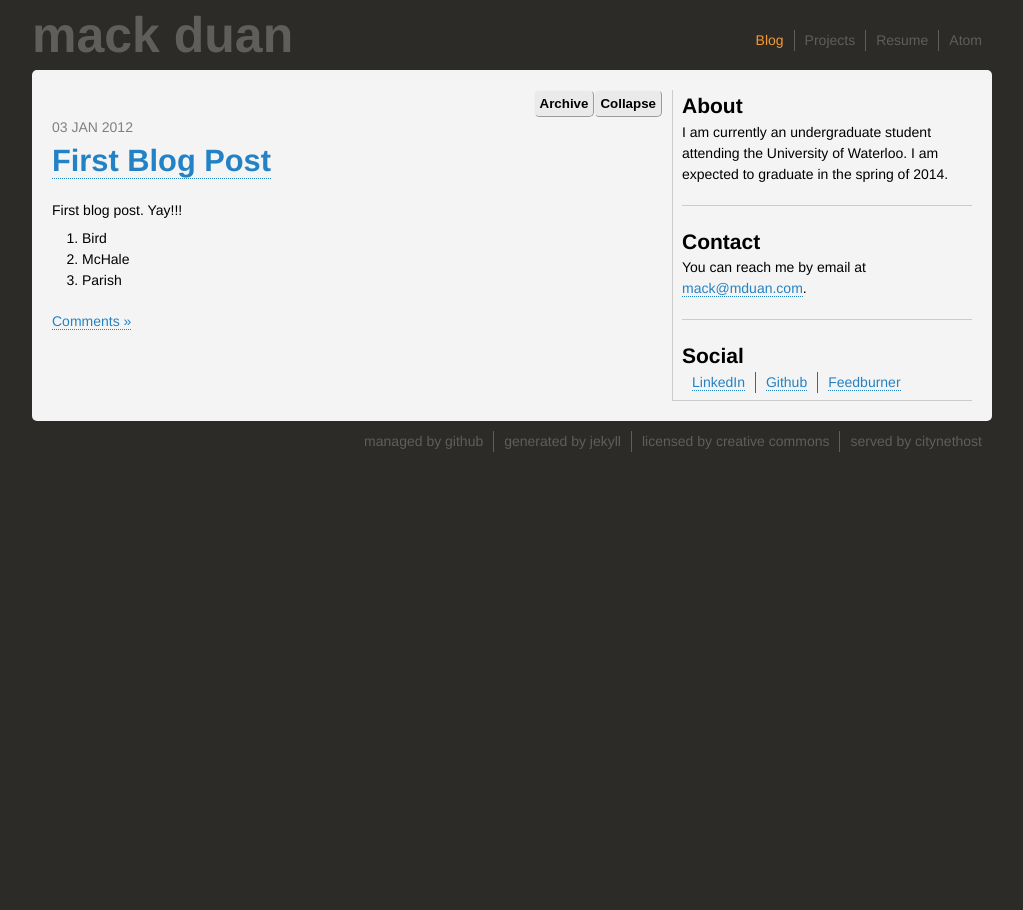
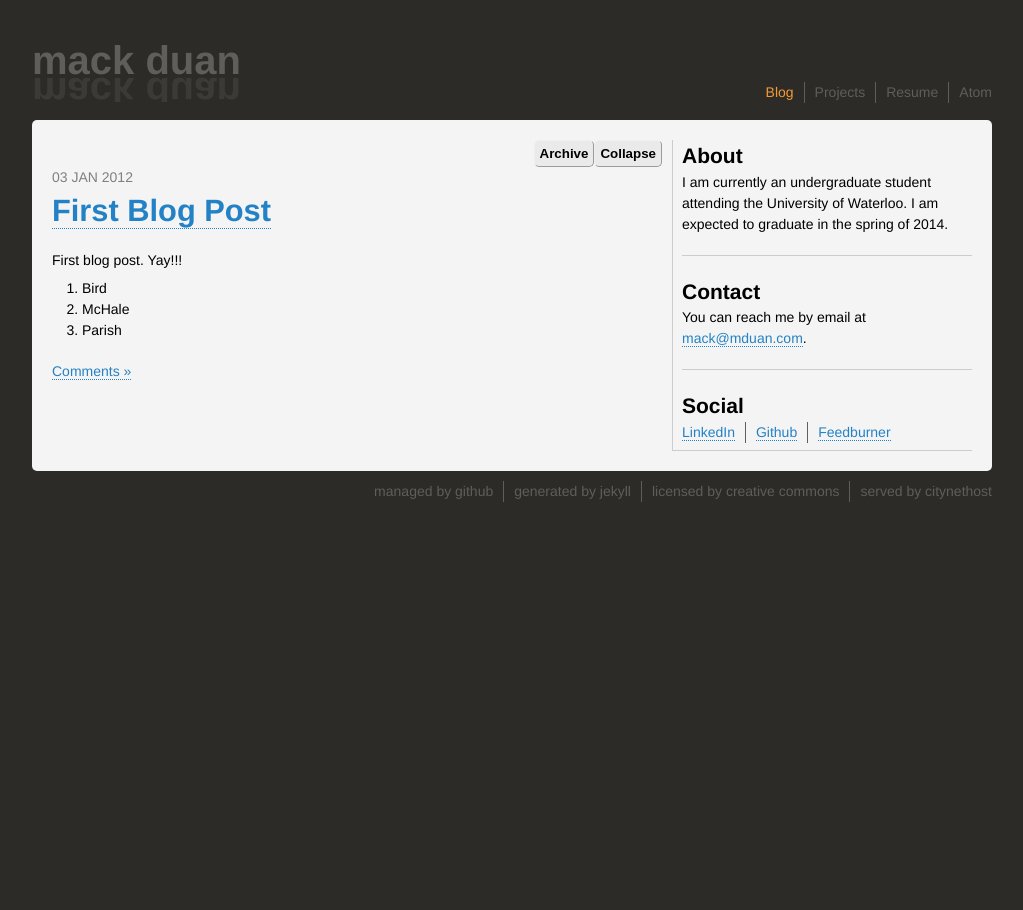
Before and after one commit to mduan/blog, a Jekyll site: the page built from index.html, in a window 1280 px wide. Shown: the whole page, without its empty margins (128-1151 px from the left). Built offline with Jekyll 4.4.1, drawn with Linux system fonts in a browser that asks for light colours.

Commit message:
Improve logo by adding CSS3 reflection

```diff
--- a/_includes/header.html
+++ b/_includes/header.html
@@ -1,6 +1,6 @@
 <header>
+	<a href="/index.html" id="logo" class="reflected">Mack Duan</a>
 	<nav>
-		<a href="/index.html" id="logo">Mack Duan</a>
 		<ul>
 			<li><a href="/index.html" class="blog">Blog</a></li>
 			<li><a href="/projects.html" class="projects">Projects</a></li>
--- a/assets/css/screen.css
+++ b/assets/css/screen.css
@@ -45,7 +45,7 @@ footer {
 }
 
 header {
-  height: 50px;
+  height: 100px;
 }
 
 #content-wrapper {
@@ -56,31 +56,30 @@ header {
   border-radius: 5px;
   -moz-border-radius: 5px;
   -webkit-border-radius: 5px;
-
-  /*
-  box-shadow: 0 0 3px 3px black;
-  -moz-box-shadow: 0 0 3px 3px black;
-  -webkit-box-shadow: 0 0 3px 3px black;
-  */
 }
 
 header #logo {
+  font-size: 40px;
+  font-weight: bold;
+  line-height: 100px;
+  text-transform: lowercase;
+
+  display: block;
 	position: absolute;
-	left: 0;
-	bottom: 0;
-	font-size: 50px;
-	font-weight: bold;
-	line-height: 50px;
-	text-transform: lowercase;
+  vertical-align: bottom;
+  left: 0;
+  bottom: 0;
 }
 
 header nav {
-	float: right;
-	padding-top: 20px;
+  position: absolute;
+  right: 0;
+  bottom: 0;
 }
 
 footer nav {
-	float: right;
+  /* TODO: figure out why position:absolute causes nav not to show */
+  float: right;
 }
 
 nav ul {
@@ -95,22 +94,24 @@ nav ul > li {
 	padding: 0px 10px;
 }
 
+nav ul > li:first-child {
+	padding-left: 0;
+}
+
 nav ul > li:last-child {
+	padding-right: 0;
 	border-right: 0;
 }
 
-nav a:link,
-nav a:visited {
+header a:link, header a:visited,
+footer a:link, footer a:visited {
 	color: #5f5e5a;
 	text-decoration: none;
 }
 
-nav a:hover,
-nav a:focus,
-nav a:active,
-#blog-page a.blog,
-#projects-page a.projects,
-#resume-page a.resume {
+header a:hover, header a:focus, header a:active,
+footer a:hover, footer a:focus, footer a:active,
+#blog-page a.blog, #projects-page a.projects, #resume-page a.resume {
 	color: #f49935;
 	text-decoration: none;
 }
@@ -220,6 +221,42 @@ aside#sidebar .sidebar-title {
 	float: right;
 }
 
+.reflected {
+	position: relative;
+}
+
+.reflected:before,
+.reflected:after {
+	display: block;
+	position: absolute;
+	bottom: -0.8em;
+	left: 0;
+	right: 0;
+}
+
+.reflected:before {
+	opacity: 0.3;
+	/* This is how the text is flipped vertically */
+	-moz-transform: scaleY(-1);
+	-o-transform: scaleY(-1);
+	-webkit-transform: scaleY(-1);
+}
+
+.reflected:after {
+	/* Fading using CSS gradient */
+	/* Don't forget to change the colors to your background color */
+	background: -moz-linear-gradient(top, rgba(255, 255, 255, 0), rgb(44, 43, 39));
+	background: -webkit-gradient(linear, left top, left center from(rgba(255, 255, 255, 0)), to(rgb(44, 43, 39)));
+  background: #2c2b27;
+	/* the 'filter' property is left out because IE doesn't know ':before' and ':after' psuedo-selectors anyway */
+	content: ' ';
+	height: 1em;
+}
+
+#logo.reflected:before {
+	content: 'mack duan';
+}
+
 /*
 .clearfix:before,
 .clearfix:after {
```
